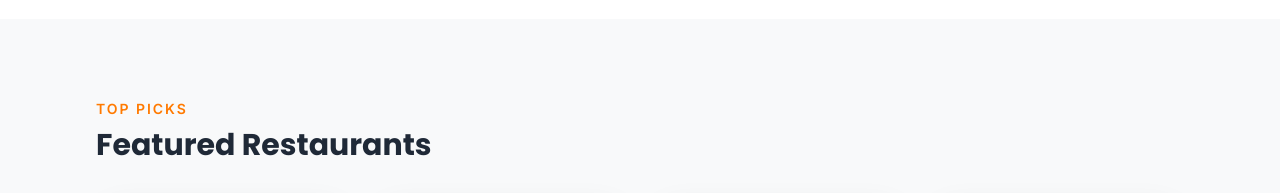
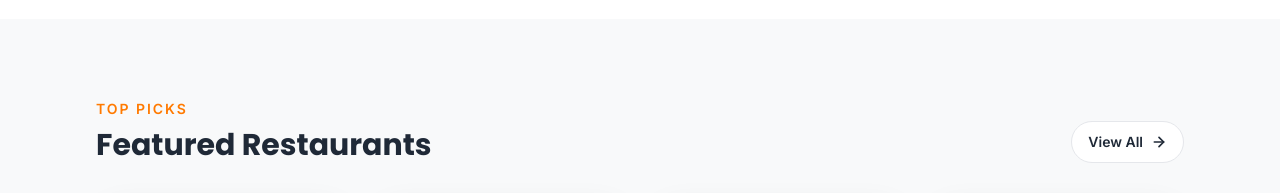
Before and after one commit to elainees-devs/food-wagon, a React (Vite) app: page / in a window 1280 px wide. Shown: the part 969-1162 px from the top of the page. Built offline with nearby package versions, Linux system fonts and the light colour scheme; grey boxes are pictures that could not be loaded.

Commit message:
feat(home): add 'View All' button to featured restaurants section

```diff
--- a/src/features/home/components/FeaturedRestaurants/FeaturedRestaurants.tsx
+++ b/src/features/home/components/FeaturedRestaurants/FeaturedRestaurants.tsx
@@ -1,4 +1,6 @@
 
+
+import { ArrowRight } from "lucide-react";
 
 import { featuredRestaurants } from "@/features/home/components/FeaturedRestaurants/Restaurants.data";
 import { RestaurantCard } from "./RestaurantCard";
@@ -19,6 +21,14 @@ export function FeaturedRestaurants() {
               Featured Restaurants
             </h2>
           </div>
+
+          <button
+            type="button"
+            className="inline-flex items-center gap-2 rounded-full border border-border bg-white px-4 py-2.5 text-sm font-semibold text-text-primary transition-colors duration-200 hover:border-primary hover:text-primary focus:outline-none focus-visible:ring-2 focus-visible:ring-primary/40 focus-visible:ring-offset-2"
+          >
+            View All
+            <ArrowRight className="h-4 w-4" strokeWidth={2.5} aria-hidden="true" />
+          </button>
         </div>
 
         <div className="grid grid-cols-1 gap-6 md:grid-cols-2 xl:grid-cols-4">
```
